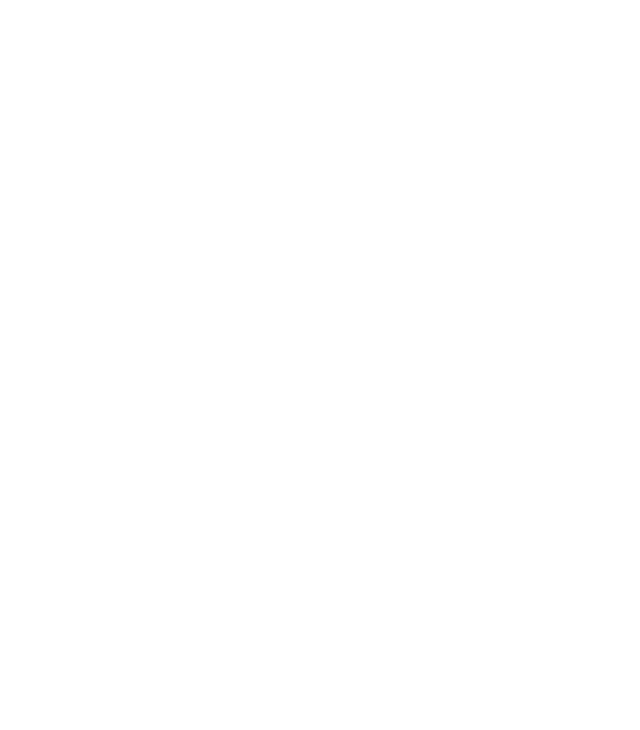
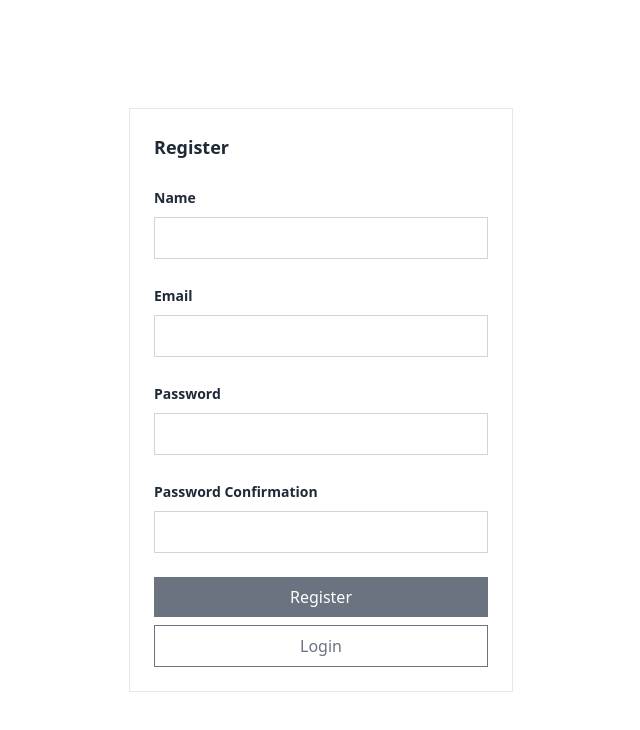
Before and after one commit to albarranaufala/plain-dashboard-starter, a Vue app: page /register in a window 1280 px wide. Before the commit this address had no page. Shown: the top 730 px of the page, without its empty margins (319-959 px from the left). Built offline with nearby package versions, Linux system fonts and the light colour scheme.

Commit message:
feat: added register page

```diff
--- a/src/router/index.ts
+++ b/src/router/index.ts
@@ -12,6 +12,11 @@
       path: '/login',
       name: 'login',
       component: () => import('../views/LoginView.vue')
+    },
+    {
+      path: '/register',
+      name: 'register',
+      component: () => import('../views/RegisterView.vue')
     },
     {
       path: '/components/buttons',
--- /dev/null
+++ b/src/views/RegisterView.vue
@@ -0,0 +1,43 @@
+<script setup lang="ts">
+import ButtonPrimary from '@/components/buttons/ButtonPrimary.vue'
+import CardBordered from '@/components/cards/CardBordered.vue'
+import InputLabel from '@/components/form/InputLabel.vue'
+import InputText from '@/components/form/InputText.vue'
+import { useRouter } from 'vue-router'
+
+const router = useRouter()
+
+function register() {
+  router.push('/')
+}
+</script>
+
+<template>
+  <div class="flex items-center justify-center w-full min-h-screen p-6">
+    <CardBordered class="w-full max-w-sm">
+      <form @submit.prevent="register">
+        <h1 class="text-lg font-semibold">Register</h1>
+        <div class="mt-6">
+          <InputLabel>Name</InputLabel>
+          <InputText required class="w-full mt-2" />
+        </div>
+        <div class="mt-6">
+          <InputLabel>Email</InputLabel>
+          <InputText type="email" required class="w-full mt-2" />
+        </div>
+        <div class="mt-6">
+          <InputLabel>Password</InputLabel>
+          <InputText type="password" required class="w-full mt-2" />
+        </div>
+        <div class="mt-6">
+          <InputLabel>Password Confirmation</InputLabel>
+          <InputText type="password" required class="w-full mt-2" />
+        </div>
+        <ButtonPrimary type="submit" class="w-full mt-6"> Register </ButtonPrimary>
+        <ButtonPrimary to="/login" variant="outline" class="w-full mt-2 text-center">
+          Login
+        </ButtonPrimary>
+      </form>
+    </CardBordered>
+  </div>
+</template>
```
